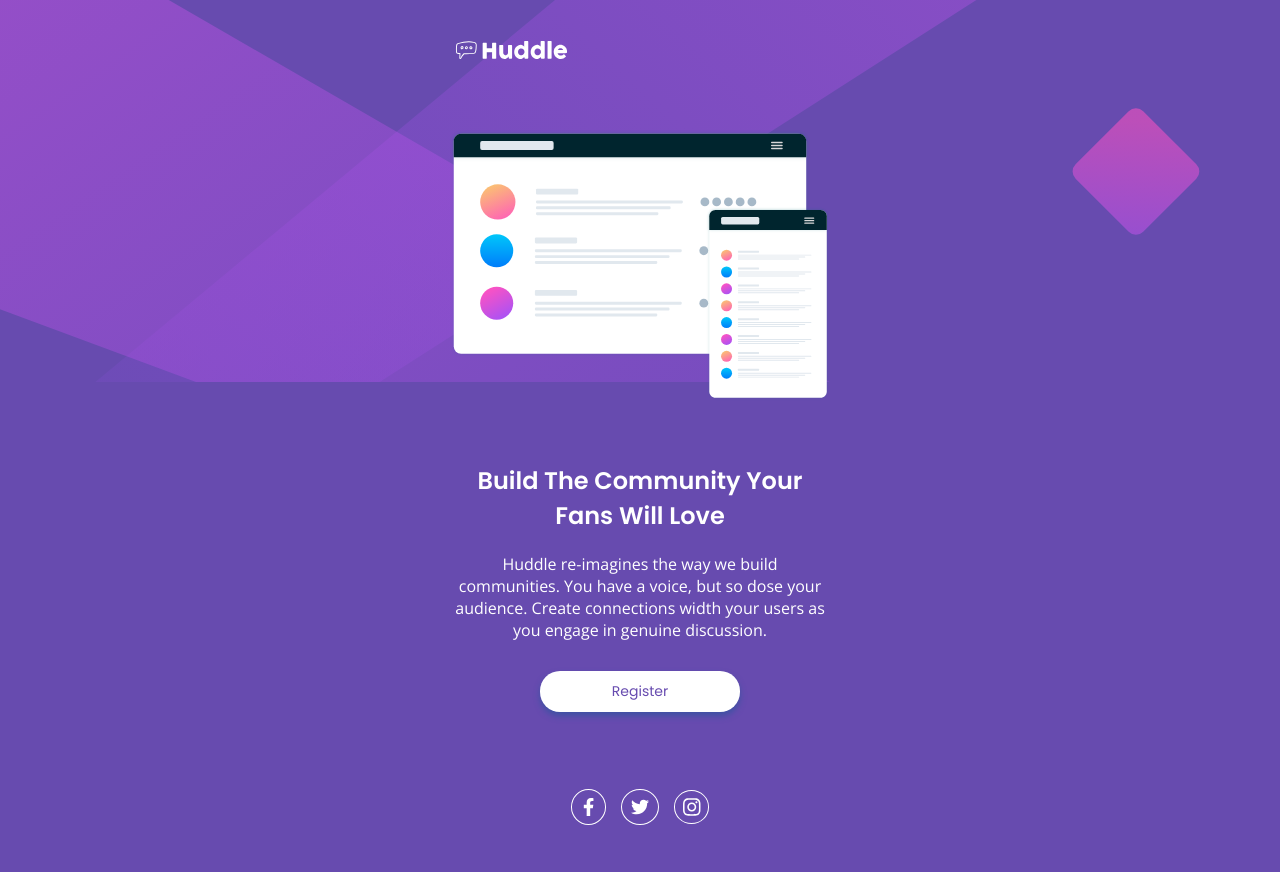
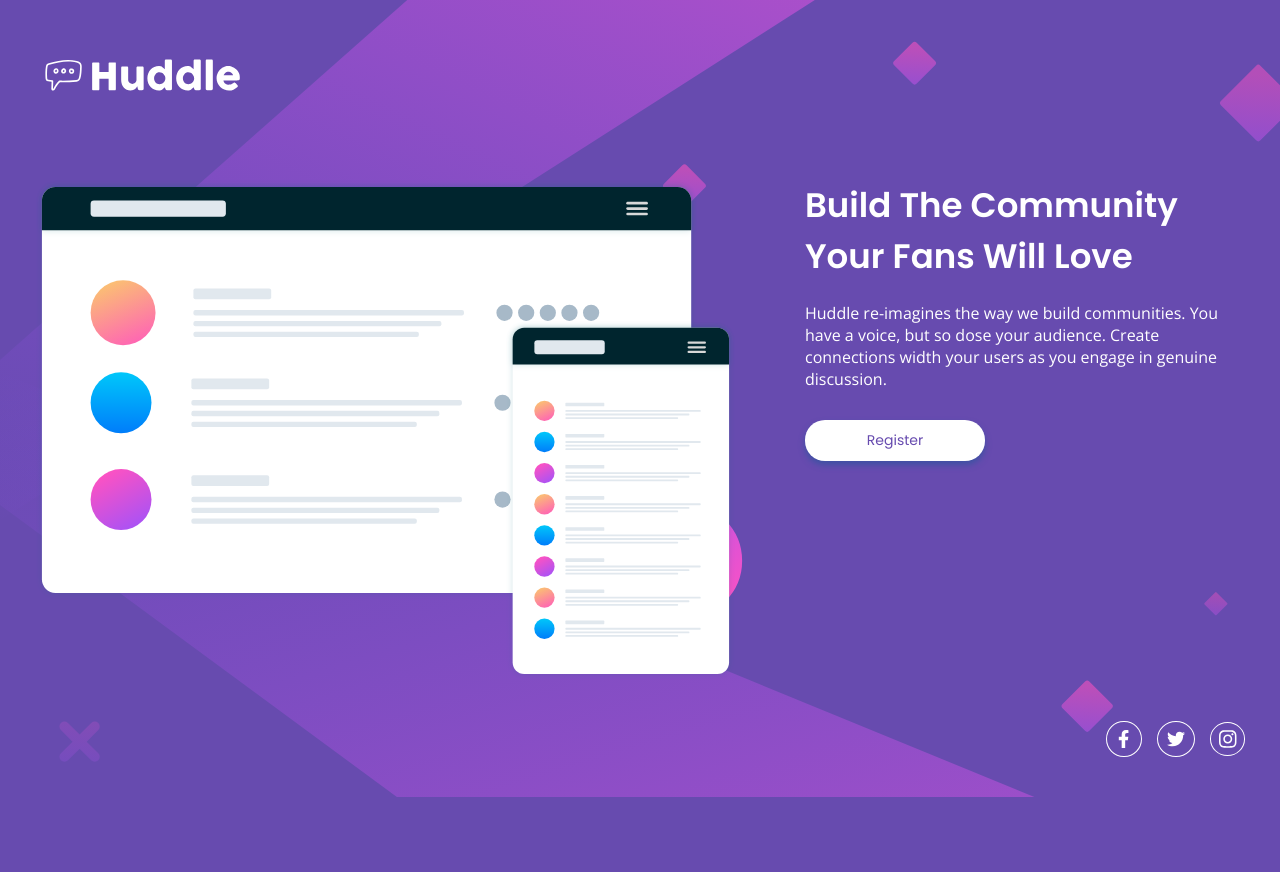
Before and after one commit to Amelia2418/Huddle_challange, a plain HTML site: page index.html in a window 1280 px wide. After the commit the page ends 800 px from the top, so only its background shows below. Drawn offline with nearby package versions, Linux system fonts and the light colour scheme.

Commit message:
Creación de la hoja de estilos laptop.css para un viewport de 800px a más.

```diff
--- /dev/null
+++ b/css/laptop.css
@@ -0,0 +1,66 @@
+body {
+    width: 100%;
+    min-width: 100vh;
+    grid-template-columns: minmax(800px, 1300px);
+    grid-template-rows: minmax(150px, auto) minmax(370px, auto) minmax(115px, auto);
+    background-image: url('../assets/bg-desktop.svg');
+    background-position: center;
+    background-repeat: no-repeat;
+    background-size: cover;
+}
+
+
+/* ---------------------- BACKGROUND IMAGE ----------------------- */
+
+.background-image {
+    width: none;
+    height: none;
+    background: none;
+}
+
+
+/* ------------------------------ HEADER ----------------------------------- */
+
+.header-figure {
+    width: 210px;
+}
+
+
+/* -------------------------------- MAIN ------------------------------------*/
+
+main {
+    display: grid;
+    grid-template-columns: minmax(450px, 790px) minmax(350px, 510px);
+}
+
+.main-section1 {
+    width: 100%;
+    padding: 0 35px;
+    margin-top: 30px;
+}
+
+.main-section2 {
+    margin-top: 30px;
+}
+
+.main-section2 h1 {
+    font-size: 3.4rem;
+    text-align: start;
+}
+
+.main-section2 p {
+    text-align: start;
+}
+
+.main-section2 button {
+    width: 180px;
+    align-self: flex-start;
+}
+
+
+/* ------------------------- FOOTER ------------------------ */
+
+footer {
+    justify-content: flex-end;
+    padding-right: 35px;
+}
--- a/css/mobile.css
+++ b/css/mobile.css
@@ -18,6 +18,16 @@ body {
         "header"
          "main"
         "footer";
+}
+
+body::-webkit-scrollbar {
+    background-color: #674baf;
+    width: 7px;
+}
+
+body::-webkit-scrollbar-thumb {
+    background-color: #8b4ec6;
+    border-radius: 20px;
 }
 
 
--- a/index.html
+++ b/index.html
@@ -11,6 +11,7 @@
 
         <link rel="icon" href="./assets/favicon-32x32.png">
         <link rel="stylesheet" href="./css/mobile.css">
+        <link rel="stylesheet" href="./css/laptop.css" media="screen and (min-width:800px)">
 
         <link rel="preconnect" href="https://fonts.googleapis.com">
         <link rel="preconnect" href="https://fonts.gstatic.com" crossorigin>
```
